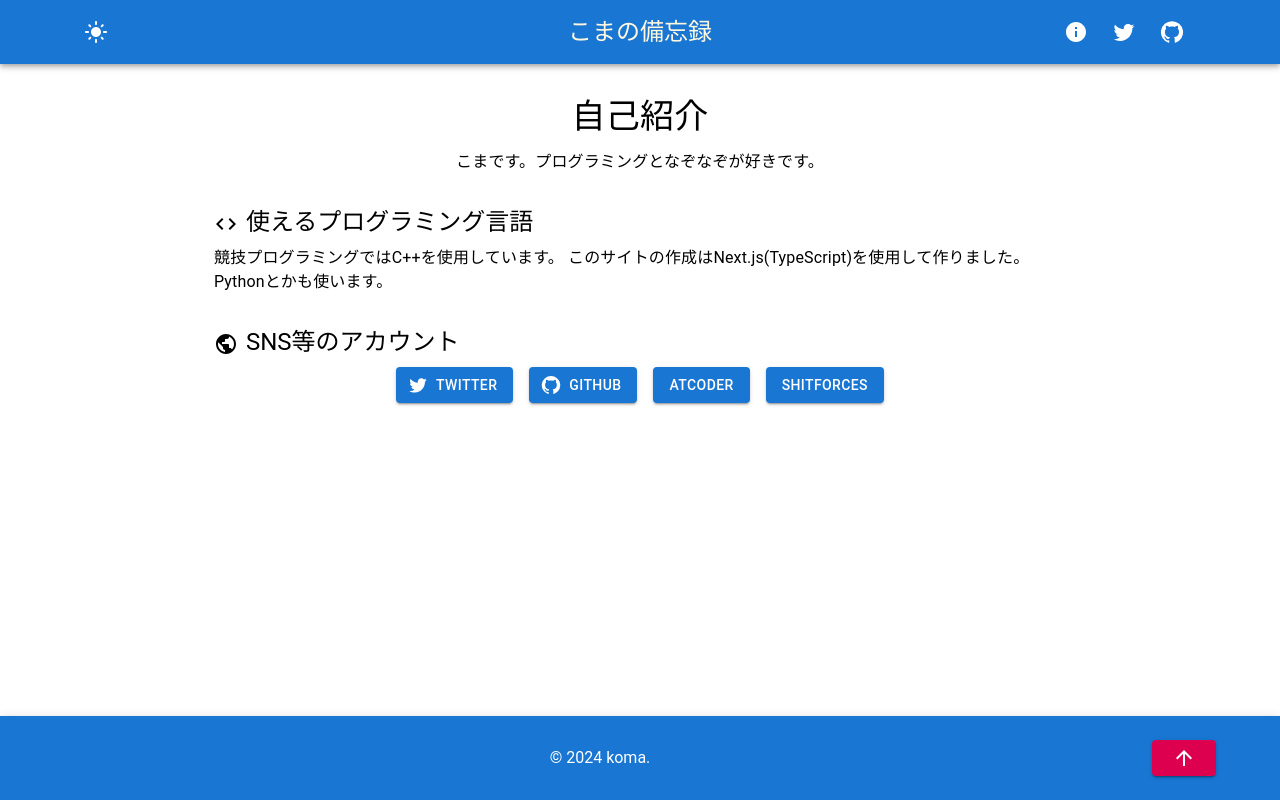
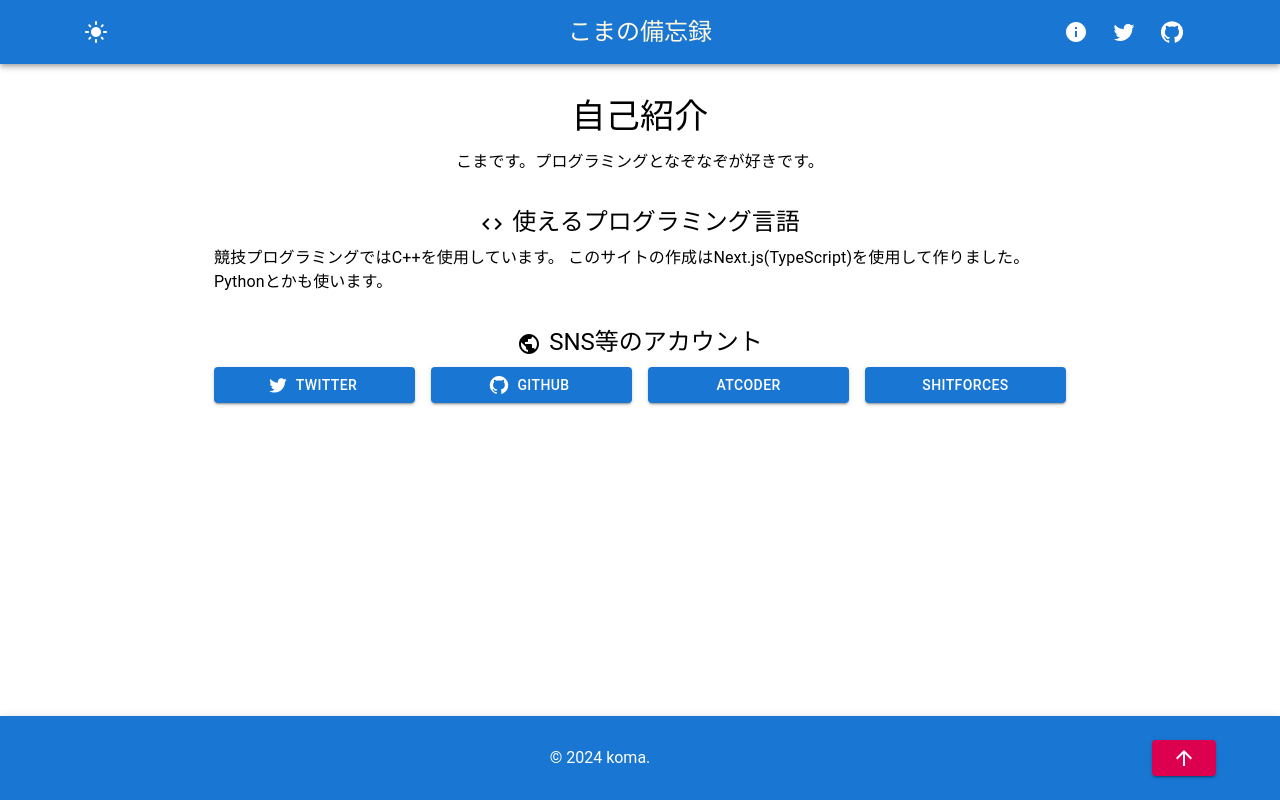
Before and after one commit to komasandesu/memorandum, a Next.js app: page /bio in a window 1280 px wide. Built offline with nearby package versions, Linux system fonts and the light colour scheme.

Commit message:
bioを更新

```diff
--- a/src/pages/bio.tsx
+++ b/src/pages/bio.tsx
@@ -20,7 +20,7 @@ const Bio: React.FC = () => {
 
             {/* 扱うプログラミング言語 */}
             <Box sx={{ mb: 4 }}>
-                <Typography variant="h5" component="h2" gutterBottom>
+                <Typography variant="h5" component="h2" gutterBottom sx={{ textAlign: 'center' }}>
                     <CodeIcon sx={{ verticalAlign: 'middle', mr: 1 }} />
                     使えるプログラミング言語
                 </Typography>
@@ -33,11 +33,11 @@ const Bio: React.FC = () => {
 
             {/* SNSアカウント */}
             <Box sx={{ mb: 4 }}>
-                <Typography variant="h5" component="h2" gutterBottom>
+                <Typography variant="h5" component="h2" gutterBottom sx={{ textAlign: 'center' }}>
                     <PublicIcon sx={{ verticalAlign: 'middle', mr: 1 }} />
                     SNS等のアカウント
                 </Typography>
-                <Box sx={{ display: 'flex', justifyContent: 'center', gap: 2 }}>
+                <Box sx={{ display: 'flex', flexDirection: { xs: 'column', md: 'row' }, justifyContent: 'center', gap: 2 }}>
                     <Button
                         variant="contained"
                         color="primary"
@@ -45,6 +45,7 @@ const Bio: React.FC = () => {
                         href="https://twitter.com/k0masandesu"
                         target="_blank"
                         rel="noopener"
+                        fullWidth={true} // スマホの場合はボタンをフル幅に
                     >
                         Twitter
                     </Button>
@@ -55,6 +56,7 @@ const Bio: React.FC = () => {
                         href="https://github.com/komasandesu"
                         target="_blank"
                         rel="noopener"
+                        fullWidth={true} // スマホの場合はボタンをフル幅に
                     >
                         GitHub
                     </Button>
@@ -64,6 +66,7 @@ const Bio: React.FC = () => {
                         href="https://atcoder.jp/users/komasan"
                         target="_blank"
                         rel="noopener"
+                        fullWidth={true} // スマホの場合はボタンをフル幅に
                     >
                         AtCoder
                     </Button>
@@ -73,12 +76,14 @@ const Bio: React.FC = () => {
                         href="https://shitforces.herokuapp.com/account/atmosphere"
                         target="_blank"
                         rel="noopener"
+                        fullWidth={true} // スマホの場合はボタンをフル幅に
                     >
                         Shitforces
                     </Button>
                 </Box>
             </Box>
 
+
         </Container>
     );
 };
```
